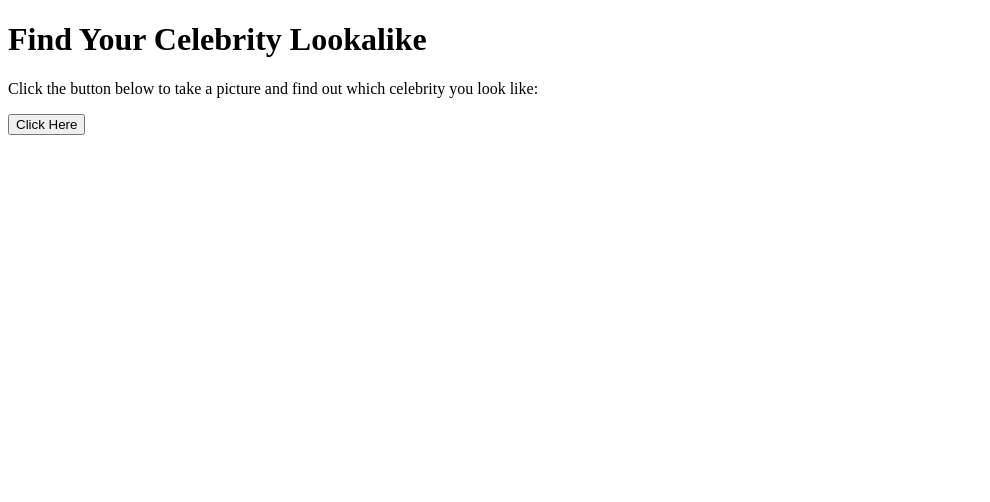
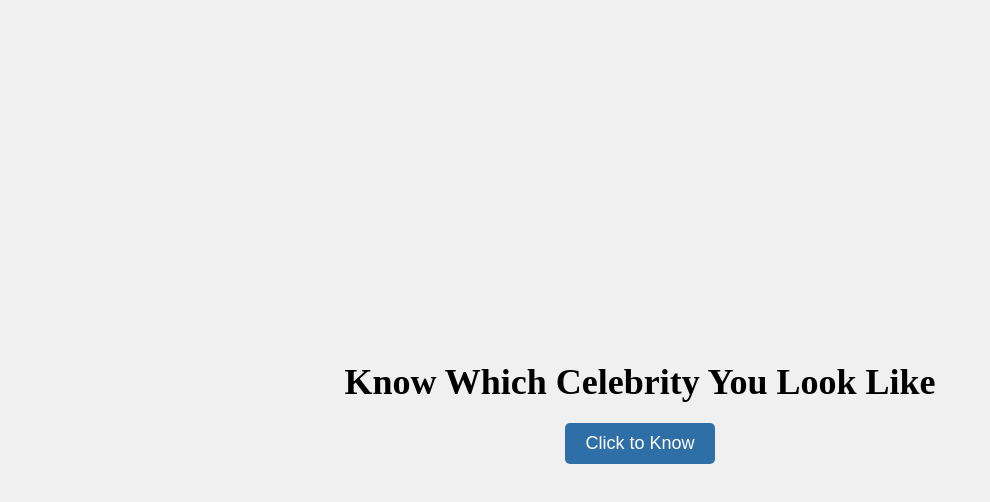
Before and after one commit to Abhay0090/13pro, a plain HTML site: page index.html in a window 1280 px wide. Shown: the whole page, without its empty margins (0-990 px from the left). Drawn offline with Linux system fonts and the light colour scheme.

Commit message:
Update index.html

```diff
--- a/index.html
+++ b/index.html
@@ -1,14 +1,52 @@
 <!DOCTYPE html>
-<html>
+<html lang="en">
 <head>
-	<title>Find Your Celebrity Lookalike</title>
-	<meta charset="UTF-8">
-	<meta name="viewport" content="width=device-width, initial-scale=1">
+    <meta charset="UTF-8">
+    <meta name="viewport" content="width=device-width, initial-scale=1.0">
+    <title>Celebrity Look-Alike Detector</title>
+    <style>
+        body {
+            display: flex;
+            flex-direction: column;
+            align-items: center;
+            justify-content: center;
+            height: 100vh;
+            margin: 0;
+            background-color: #f0f0f0;
+        }
+
+        h1 {
+            font-size: 36px;
+            margin-bottom: 20px;
+        }
+
+        #image-container {
+            display: none;
+        }
+
+        #capture-button {
+            font-size: 18px;
+            padding: 10px 20px;
+            border: none;
+            border-radius: 5px;
+            background-color: #2e6fa7;
+            color: #fff;
+            cursor: pointer;
+        }
+
+        #error-message {
+            font-size: 24px;
+            color: red;
+            margin-top: 20px;
+            display: none;
+        }
+    </style>
 </head>
 <body>
-	<h1>Find Your Celebrity Lookalike</h1>
-	<p>Click the button below to take a picture and find out which celebrity you look like:</p>
-	<button onclick="capture()">Click Here</button>
-	<script src="script.js"></script>
+    <h1>Know Which Celebrity You Look Like</h1>
+    <button id="capture-button">Click to Know</button>
+    <div id="image-container"></div>
+    <p id="error-message"></p>
+    <script src="./index.js"></script>
 </body>
 </html>
```
